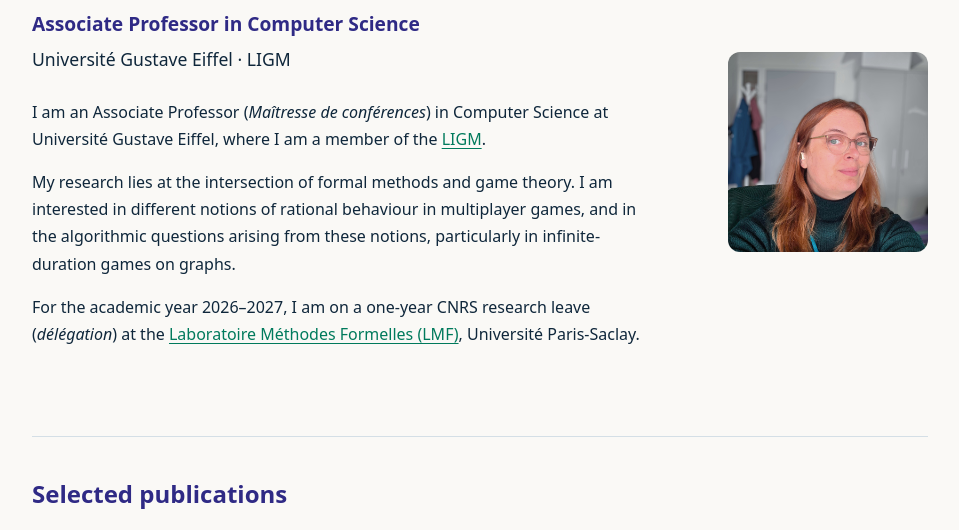
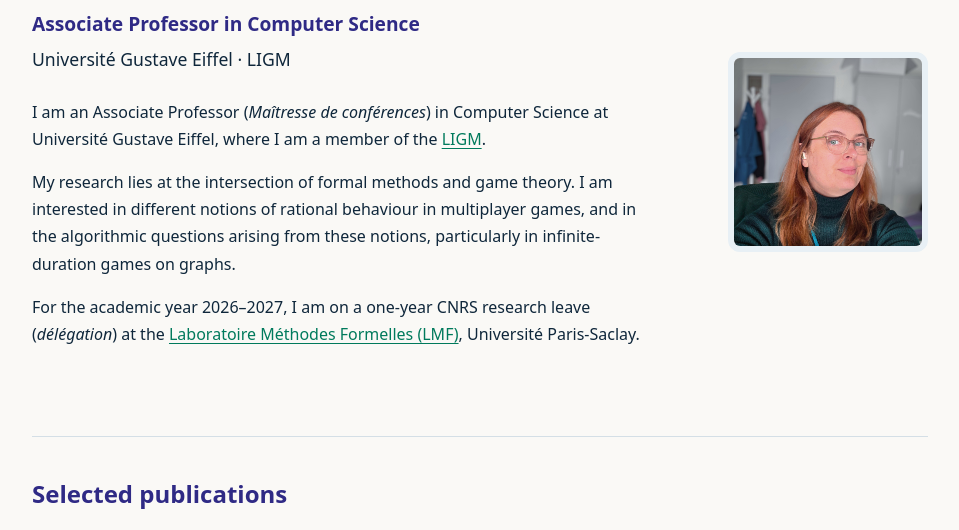
Before and after one commit to vdbmarie/vdbmarie.github.io, a plain HTML site: page index.html in a window 1280 px wide. Shown: the part 208-738 px from the top of the page, without its empty margins (160-1119 px from the left). Drawn offline with Linux system fonts and the light colour scheme.

Commit message:
Update index.html

```diff
--- a/index.html
+++ b/index.html
@@ -110,6 +110,7 @@
   object-fit: cover;
   border-radius: 12px;
   flex-shrink: 0;
+  border: 6px solid var(--accent-background);
 }
 
     section {
```
